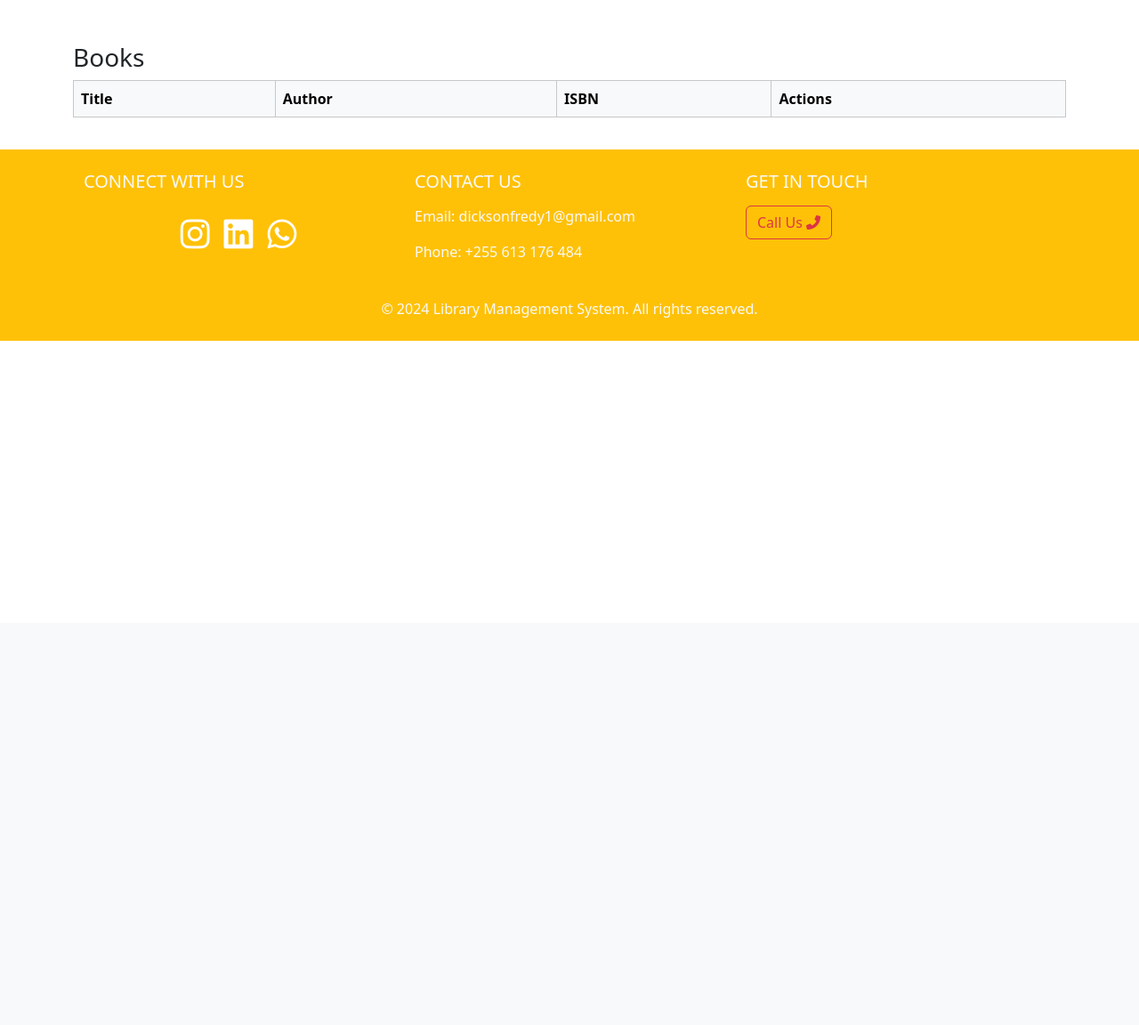
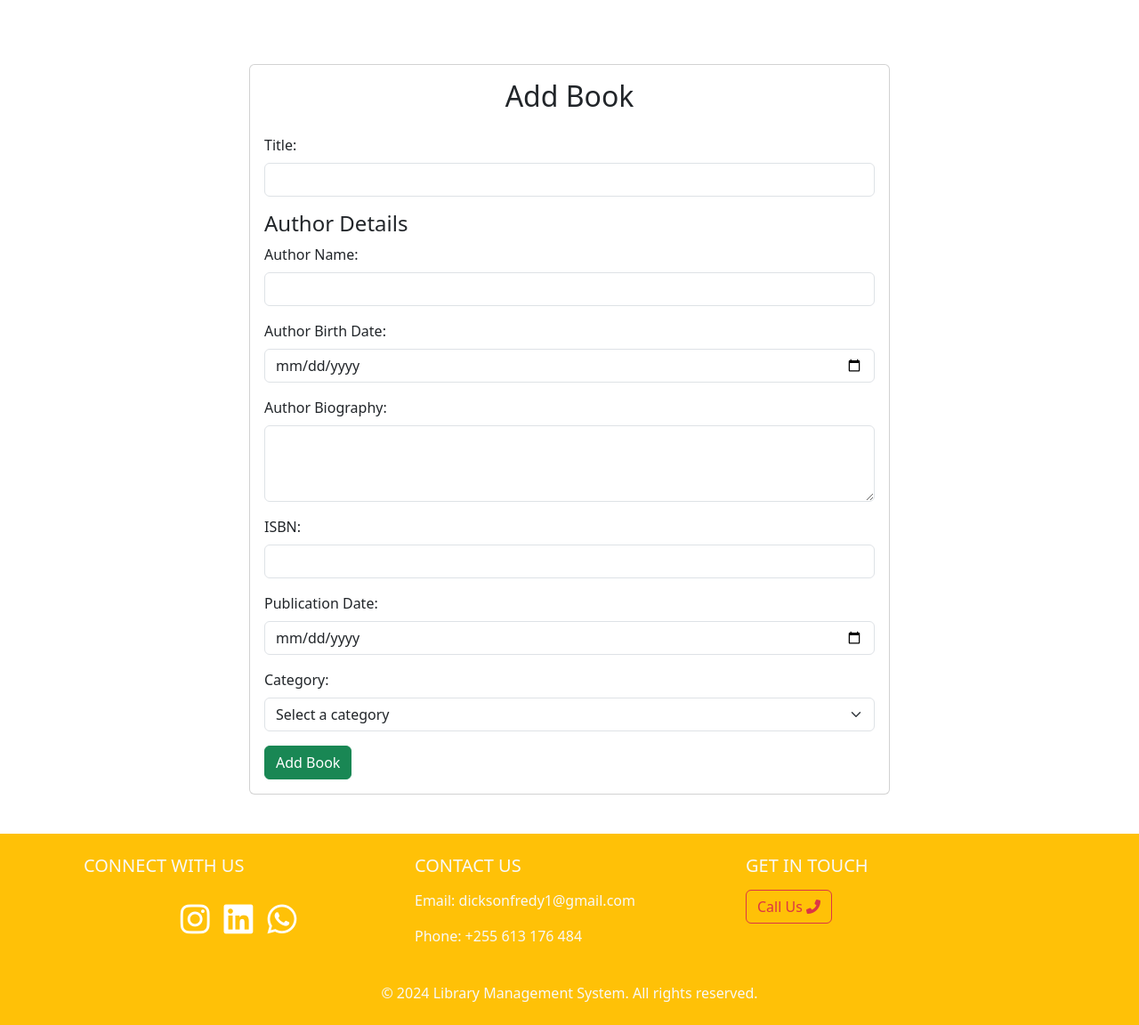
Before and after one commit to Ferlsafer/LMS, a Django app: page /add-book/ in a window 1280 px wide. Shown: the part 100-1252 px from the top of the page at 89% size. Before the commit the page ends 483 px from the top, so only its background shows below. Run offline with Django 5.2, Linux system fonts and the light colour scheme; tables that the repository leaves empty hold one stand-in row (values such as "Sample post"); lists and menus that the app fills with data are empty.

Commit message:
Project Update: Library Management System This update incorporates several enhancements and fixes to ensure the library management system functions effectively. Key changes include:
Book Addition: Implemented a form for adding new books, including fields for title, author (with the option to add a new author), ISBN, and publication date. The author selection has been replaced with a new author input for better usability.

Book Editing: Developed an intuitive interface for editing existing book entries. This includes pre-filled fields for title, author, ISBN, and publication date, allowing for seamless updates.

Dynamic Author Management: Integrated functionality to dynamically create and manage authors directly from the book addition form, enhancing the user experience.

UI Enhancements: The UI has been refined using Bootstrap to provide a professional and visually appealing interface that improves overall user engagement.

```diff
--- a/LMS/library/static/css/styles.css
+++ b/LMS/library/static/css/styles.css
@@ -39,6 +39,7 @@
   margin-bottom: 20px;
 
 }
+
 
 .contact-section {
   background-color: #f9f9f9; /* Light background for contrast */
--- a/LMS/library/templates/add_book.html
+++ b/LMS/library/templates/add_book.html
@@ -18,13 +18,16 @@
                             </div>
 
                             <div class="mb-3">
-                                <label for="author" class="form-label">Author:</label>
-                                <select name="author" id="author" class="form-select" required>
-                                    <option value="" disabled selected>Select an author</option>
-                                    {% for author in authors %}
-                                    <option value="{{ author.id }}">{{ author.name }}</option>
-                                    {% endfor %}
-                                </select>
+                                <h4>Author Details</h4>
+
+                                <label for="author_name" class="form-label">Author Name:</label>
+                                <input type="text" name="author_name" id="author_name" class="form-control" required>
+
+                                <label for="author_birth_date" class="form-label mt-3">Author Birth Date:</label>
+                                <input type="date" name="author_birth_date" id="author_birth_date" class="form-control" required>
+
+                                <label for="author_biography" class="form-label mt-3">Author Biography:</label>
+                                <textarea name="author_biography" id="author_biography" class="form-control" rows="3"></textarea>
                             </div>
 
                             <div class="mb-3">
@@ -37,6 +40,16 @@
                                 <input type="date" name="publication_date" id="publication_date" class="form-control" required>
                             </div>
 
+                            <div class="mb-3">
+                                <label for="category" class="form-label">Category:</label>
+                                <select name="category" id="category" class="form-select" required>
+                                    <option value="" disabled selected>Select a category</option>
+                                    {% for category in categories %}
+                                    <option value="{{ category.id }}">{{ category.name }}</option>
+                                    {% endfor %}
+                                </select>
+                            </div>
+
                             <button type="submit" class="btn btn-success btn-block">Add Book</button>
                         </form>
                     </div>
--- a/LMS/library/templates/books.html
+++ b/LMS/library/templates/books.html
@@ -1,13 +1,20 @@
 {% extends "base.html" %}
 
-{% block title %}Admin Dashboard{% endblock %}
+{% block title %}List of Books{% endblock %}
 
 {% block content %}
 <section class="full-width-section">
-        <h3 class="mt-4">Books</h3>
+    <div class="container">
+        <!-- Page Header -->
+        <div class="d-flex justify-content-between align-items-center my-4">
+            <h2 class="text-center">List of Books</h2>
+            <a href="{% url 'add_book' %}" class="btn btn-success">+ Add New Book</a>
+        </div>
+
+        <!-- Books Table -->
         <div class="table-responsive">
-            <table class="table table-bordered">
-                <thead class="table-light">
+            <table class="table table-hover table-striped table-bordered shadow-sm">
+                <thead class="table-dark">
                     <tr>
                         <th>Title</th>
                         <th>Author</th>
@@ -22,9 +29,17 @@
                         <td>{{ book.author.name }}</td>
                         <td>{{ book.isbn }}</td>
                         <td>
-                            <a href="{% url 'edit_book' book.id %}" class="btn btn-primary btn-sm">Edit</a>
-                            <a href="{% url 'delete_book' book.id %}" class="btn btn-danger btn-sm">Delete</a>
+                            <a href="{% url 'edit_book' book.id %}" class="btn btn-outline-primary btn-sm me-1">
+                                <i class="bi bi-pencil-square"></i> Edit
+                            </a>
+                            <a href="{% url 'delete_book' book.id %}" class="btn btn-outline-danger btn-sm">
+                                <i class="bi bi-trash"></i> Delete
+                            </a>
                         </td>
+                    </tr>
+                    {% empty %}
+                    <tr>
+                        <td colspan="4" class="text-center text-muted">No books available</td>
                     </tr>
                     {% endfor %}
                 </tbody>
@@ -35,12 +50,9 @@
 
 <!-- Include Bootstrap JavaScript for form validation -->
 <script>
-    // Example starter JavaScript for disabling form submissions if there are invalid fields
     (function () {
         'use strict'
-        // Fetch all the forms we want to apply custom Bootstrap validation styles to
         var forms = document.querySelectorAll('.needs-validation')
-        // Loop over them and prevent submission
         Array.prototype.slice.call(forms)
             .forEach(function (form) {
                 form.addEventListener('submit', function (event) {
@@ -53,4 +65,7 @@
             })
     })()
 </script>
+
+<!-- Add Bootstrap Icons CDN for icons -->
+<link rel="stylesheet" href="https://cdnjs.cloudflare.com/ajax/libs/bootstrap-icons/1.8.1/font/bootstrap-icons.min.css">
 {% endblock %}
--- a/LMS/library/urls.py
+++ b/LMS/library/urls.py
@@ -14,5 +14,6 @@
     path('book_catalog/', views.book_catalog, name='book_catalog'),
     path('add_category/', views.add_category, name='add_category'),
     path('authors/add/', views.add_author, name='add_author'),
-    path('list_books', views.list_books, name='list_books'),
+    path('list_books/', views.list_books, name='list_books'),
+    path('add_book/', views.add_book, name="add_book"),
 ]
--- a/LMS/library/views.py
+++ b/LMS/library/views.py
@@ -2,8 +2,7 @@
 from .models import *
 from django.http import HttpResponseForbidden
 from django.core.exceptions import ObjectDoesNotExist
-
-
+from django.http import HttpResponse
 
 def home(request):
     return render(request, 'index.html')
@@ -71,10 +70,9 @@
     # Logic to display the book catalog for normal users
     books = Book.objects.all()
     return render(request, 'books.html', {'books': books})
-
 def add_book(request):
     if request.method == 'POST':
-        # Get category and book information
+        # Get book information
         title = request.POST['title']
         isbn = request.POST['isbn']
         publication_date = request.POST['publication_date']
@@ -101,29 +99,32 @@
             category=category
         )
 
-        return redirect('books.html')  # Adjust this as needed
+        return redirect('list_books')  # Redirect to book list after adding
 
     categories = Category.objects.all()
-    return render(request, 'books.html', {'categories': categories})
+    return render(request, 'add_book.html', {'categories': categories})
 
 
 def edit_book(request, book_id):
     book = get_object_or_404(Book, id=book_id)
+    authors = Author.objects.all()  # Assuming you want to list all authors
+
     if request.method == 'POST':
+        # Get updated book information
         book.title = request.POST['title']
-        book.author = Author.objects.get(id=request.POST['author'])
+        book.author_id = request.POST['author']  # Assuming you're directly assigning the ID
         book.isbn = request.POST['isbn']
         book.publication_date = request.POST['publication_date']
         book.save()
-        return redirect('admin_dashboard')
-    authors = Author.objects.all()
+        return redirect('list_books')  # Adjust this as needed
+
     return render(request, 'edit_book.html', {'book': book, 'authors': authors})
 
 
 def delete_book(request, book_id):
     book = get_object_or_404(Book, id=book_id)
     book.delete()
-    return redirect('admin_dashboard')
+    return redirect('list_books')
 
 def add_category(request):
     if request.method == 'POST':
@@ -133,10 +134,6 @@
 
     return render(request, 'admin_dashboard.html')
 
-# views.py
-from django.shortcuts import render, redirect
-from .models import Author
-from django.http import HttpResponse
 
 def add_author(request):
     if request.method == 'POST':
```
Also changed, not shown: LMS/library/templates/edit_book.html (+28 -16 lines), LMS/library/templates/authors.html (deleted).
